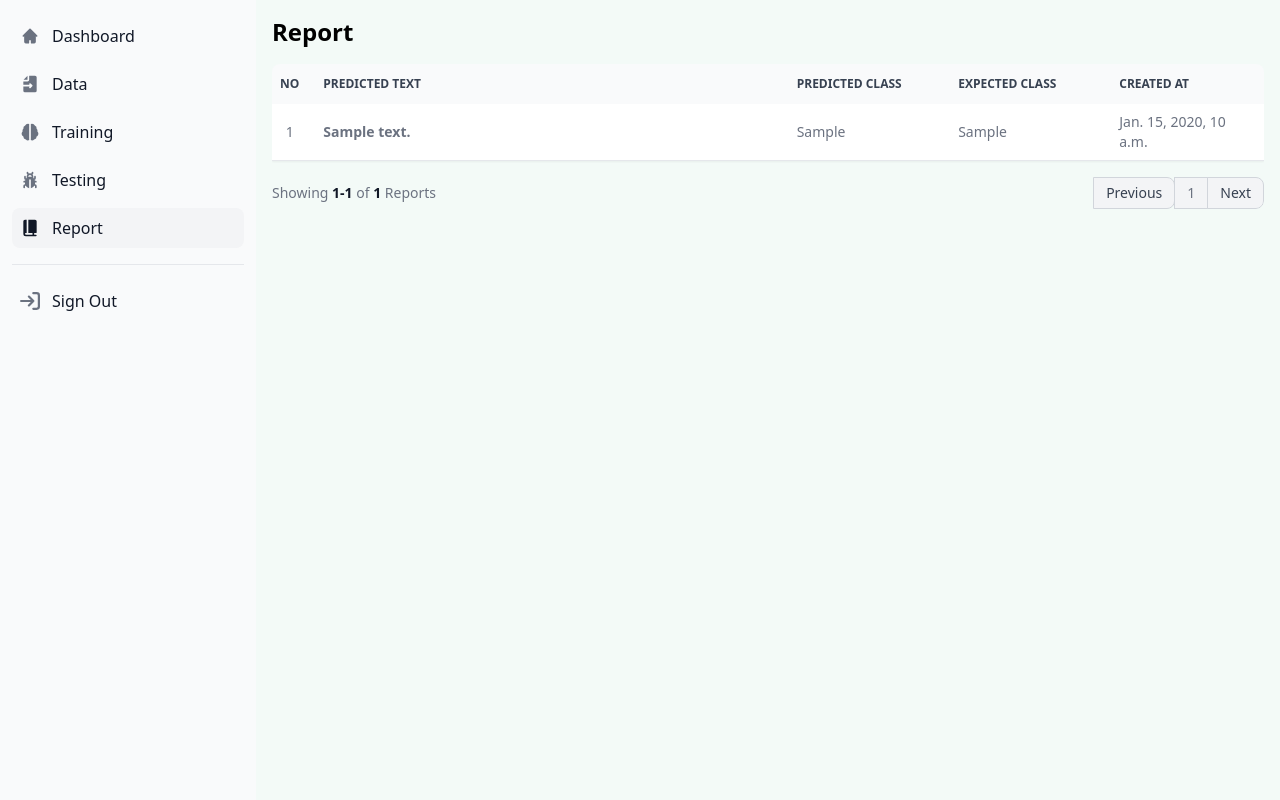
After one commit to putuwaw/thesis, a Django app: page /dashboard/report/ in a window 1280 px wide. The commit adds this page. Run offline with Django 5.2, Linux system fonts and the light colour scheme; a user stored in the database is signed in; tables that the repository leaves empty hold one stand-in row (values such as "Sample post"); some libraries are stand-ins or nearby versions.

Commit message:
feat: create report page on dashboard

```diff
--- /dev/null
+++ b/thesis/dashboard/templates/dashboard/report.html
@@ -0,0 +1,119 @@
+{% extends "_sidebar.html" %}
+
+{% block dashboard_content %}
+
+<h1 class="font-bold text-2xl pb-4">
+    Report
+</h1>
+
+<div class="relative overflow-x-auto sm:rounded-lg">
+    <table class="w-full shadow-sm text-sm text-left rtl:text-right text-gray-500 dark:text-gray-400">
+        <thead class="text-xs text-gray-700 uppercase bg-gray-50 dark:bg-gray-700 dark:text-gray-400">
+            <tr>
+                <th scope="col" class="w-14 py-3 px-2 text-center">
+                    No
+                </th>
+                <th scope="col" class="w-3/6 px-4 py-3">
+                    Predicted Text
+                </th>
+                <th scope="col" class="w-1/6 px-4 py-3">
+                    Predicted Class
+                </th>
+                <th scope="col" class="w-1/6 px-4 py-3">
+                    Expected Class
+                </th>
+                <th scope="col" class="w-1/6 px-4 py-3">
+                    Created At
+                </th>
+            </tr>
+        </thead>
+        <tbody>
+            {% for data in reports %}
+            <tr class="bg-white border-b dark:bg-gray-800 dark:border-gray-700 hover:bg-gray-50 dark:hover:bg-gray-600">
+                <td class="text-center py-2">
+                    <p>
+                        {{ forloop.counter0|add:show.start }}
+                    </p>
+                </td>
+                <th class="px-4 py-2 overflow-hidden">
+                    <p class="h-9 text-left flex items-center justify-start">
+                        {{ data.predicted_text|safe|truncatechars:150 }}
+                    </p>
+                </th>
+                <td class="px-4 py-2">
+                    <p>
+                        {{ data.predicted_class }}
+                    </p>
+                </td>
+                <td class="px-4 py-2">
+                    <p>
+                        {{ data.expected_class }}
+                    </p>
+                </td>
+                <td class="px-4 py-2">
+                    <p>
+                        {{ data.created_at }}
+                    </p>
+                </td>
+            </tr>
+            {% endfor %}
+        </tbody>
+    </table>
+    <nav class="flex items-center flex-column flex-wrap md:flex-row justify-between pt-4" aria-label="Table navigation">
+        <span
+            class="text-sm font-normal text-gray-500 dark:text-gray-400 mb-4 md:mb-0 block w-full md:inline md:w-auto">Showing
+            <span class="font-semibold text-gray-900 dark:text-white">{{ show.start }}-{{ show.end }}</span> of <span
+                class="font-semibold text-gray-900 dark:text-white">{{ show.total_data }}</span> Reports</span>
+        <ul class="inline-flex -space-x-px rtl:space-x-reverse text-sm h-8">
+            {% if show.previous %}
+            <li>
+                <a href="/dashboard/report?page={{ page_obj.number|add:" -1" }}"
+                    class="flex items-center justify-center px-3 h-8 leading-tight text-gray-500 bg-white border border-gray-300 rounded-e-lg hover:bg-gray-100 hover:text-gray-700 dark:bg-gray-800 dark:border-gray-700 dark:text-gray-400 dark:hover:bg-gray-700 dark:hover:text-white">Previous</a>
+            </li>
+            {% else %}
+            <li>
+                <p
+                    class="flex hover:cursor-text items-center justify-center px-3 h-8 leading-tight text-gray-700 bg-gray-100 border border-gray-300 rounded-e-lg dark:bg-gray-800 dark:border-gray-700 dark:text-gray-400">
+                    Previous</p>
+            </li>
+            {% endif %}
+            {% for item in pagination_list %}
+            {% if item == "..." %}
+            <li>
+                <a href="#"
+                    class="flex items-center justify-center px-3 h-8 leading-tight text-gray-500 bg-white border border-gray-300 hover:bg-gray-100 hover:text-gray-700 dark:bg-gray-800 dark:border-gray-700 dark:text-gray-400 dark:hover:bg-gray-700 dark:hover:text-white">
+                    {{ item }}</a>
+            </li>
+            {% else %}
+            <li>
+                <a href="/dashboard/report/?page={{ item }}"
+                    class="
+                            {% if page_obj.number == item %}
+                                bg-gray-100
+                            {% else %}
+                                bg-white
+                            {% endif %}
+
+                            flex items-center justify-center px-3 h-8 leading-tight text-gray-500 border border-gray-300 hover:bg-gray-100 hover:text-gray-700 dark:bg-gray-800 dark:border-gray-700 dark:text-gray-400 dark:hover:bg-gray-700 dark:hover:text-white">
+                    {{ item }}</a>
+            </li>
+            {% endif %}
+            {% endfor %}
+            {% if show.next %}
+            <li>
+                <a href="/dashboard/report?page={{ page_obj.number|add:" 1" }}"
+                    class="flex items-center justify-center px-3 h-8 leading-tight text-gray-500 bg-white border border-gray-300 rounded-e-lg hover:bg-gray-100 hover:text-gray-700 dark:bg-gray-800 dark:border-gray-700 dark:text-gray-400 dark:hover:bg-gray-700 dark:hover:text-white">Next</a>
+            </li>
+            {% else %}
+            <li>
+                <p
+                    class="flex hover:cursor-text items-center justify-center px-3 h-8 leading-tight text-gray-700 bg-gray-100 border border-gray-300 rounded-e-lg dark:bg-gray-800 dark:border-gray-700 dark:text-gray-400">
+                    Next</p>
+            </li>
+            {% endif %}
+
+        </ul>
+    </nav>
+</div>
+
+{% endblock dashboard_content %}
--- a/thesis/dashboard/urls.py
+++ b/thesis/dashboard/urls.py
@@ -7,4 +7,5 @@ urlpatterns = [
     path('data/', views.dashboard_data, name='dashboard-data'),
     path('training/', views.dashboard_training, name='dashboard-training'),
     path('testing/', views.dashboard_testing, name='dashboard-testing'),
+    path('report/', views.dashboard_report, name='dashboard-report'),
 ]
--- a/thesis/dashboard/views.py
+++ b/thesis/dashboard/views.py
@@ -1,9 +1,30 @@
-from django.shortcuts import render
-
-# Create your views here.
-from django.shortcuts import render
 from django.contrib.auth.decorators import login_required
 from django.core.handlers.wsgi import WSGIRequest
+from django.core.paginator import Paginator, Page
+from django.shortcuts import render
+from classification.models import ClassificationReport
+
+
+def _get_pagination_range(page_obj: Page):
+    current_page = page_obj.number
+    total_pages = page_obj.paginator.num_pages
+
+    if total_pages <= 5:
+        return list(range(1, total_pages + 1))
+    elif total_pages > 5:
+        if current_page <= 3:
+            # Show first 4 pages and last page
+            return list(range(1, 5)) + ["...", total_pages]
+        elif current_page >= total_pages - 2:
+            # Show first page, last 4 pages
+            return [1, "..."] + list(range(total_pages - 3, total_pages + 1))
+        else:
+            # Show first page, 3 pages around the current page, and last page
+            return (
+                [1, "..."]
+                + list(range(current_page - 1, current_page + 2))
+                + ["...", total_pages]
+            )
 
 
 @login_required
@@ -34,3 +55,27 @@ def dashboard_training(request: WSGIRequest):
 @login_required
 def dashboard_testing(request: WSGIRequest):
     return render(request, "dashboard/testing.html")
+
+
+@login_required
+def dashboard_report(request: WSGIRequest):
+    reports_list = ClassificationReport.objects.order_by("-created_at").all()
+    paginator = Paginator(reports_list, 10)
+    page_number = request.GET.get("page", 1)
+    page_obj: Page = paginator.page(page_number)
+    pagination_list = _get_pagination_range(page_obj)
+
+    ctx = {
+        "page_obj": page_obj,
+        "reports": page_obj.object_list,
+        "show": {
+            "start": page_obj.start_index(),
+            "end": page_obj.end_index(),
+            "range": list(range(page_obj.start_index(), page_obj.end_index() + 1)),
+            "total_data": reports_list.count(),
+            "previous": page_obj.has_previous(),
+            "next": page_obj.has_next(),
+        },
+        "pagination_list": pagination_list,
+    }
+    return render(request, "dashboard/report.html", context=ctx)
--- a/thesis/templates/_sidebar.html
+++ b/thesis/templates/_sidebar.html
@@ -20,8 +20,8 @@
         <ul class="space-y-2 font-medium">
             <li>
                 <a href="/dashboard/"
-                    class="flex items-center p-2 text-gray-900 rounded-lg dark:text-white hover:bg-gray-100 dark:hover:bg-gray-700 group">
-                    <svg class="flex-shrink-0 w-5 h-5 text-gray-500 transition duration-75 dark:text-gray-400 group-hover:text-gray-900 dark:group-hover:text-white"
+                    class="{% if request.path == '/dashboard/' %}bg-gray-100{% endif %} flex items-center p-2 text-gray-900 rounded-lg dark:text-white hover:bg-gray-100 dark:hover:bg-gray-700 group">
+                    <svg class="{% if request.path == '/dashboard/' %}text-gray-900{% endif %} flex-shrink-0 w-5 h-5 text-gray-500 transition duration-75 dark:text-gray-400 group-hover:text-gray-900 dark:group-hover:text-white"
                         aria-hidden="true" xmlns="http://www.w3.org/2000/svg" width="24" height="24" fill="currentColor"
                         viewBox="0 0 24 24">
                         <path fill-rule="evenodd"
@@ -34,8 +34,8 @@
             </li>
             <li>
                 <a href="/dashboard/data"
-                    class="flex items-center p-2 text-gray-900 rounded-lg dark:text-white hover:bg-gray-100 dark:hover:bg-gray-700 group">
-                    <svg class="flex-shrink-0 w-5 h-5 text-gray-500 transition duration-75 dark:text-gray-400 group-hover:text-gray-900 dark:group-hover:text-white"
+                    class="{% if request.path == '/dashboard/data/' %}bg-gray-100{% endif %} flex items-center p-2 text-gray-900 rounded-lg dark:text-white hover:bg-gray-100 dark:hover:bg-gray-700 group">
+                    <svg class="{% if request.path == '/dashboard/data/' %}text-gray-900{% endif %} flex-shrink-0 w-5 h-5 text-gray-500 transition duration-75 dark:text-gray-400 group-hover:text-gray-900 dark:group-hover:text-white"
                         aria-hidden="true" xmlns="http://www.w3.org/2000/svg" width="24" height="24" fill="currentColor"
                         viewBox="0 0 24 24">
                         <path fill-rule="evenodd"
@@ -48,8 +48,8 @@
             </li>
             <li>
                 <a href="/dashboard/training"
-                    class="flex items-center p-2 text-gray-900 rounded-lg dark:text-white hover:bg-gray-100 dark:hover:bg-gray-700 group">
-                    <svg class="flex-shrink-0 w-5 h-5 text-gray-500 transition duration-75 dark:text-gray-400 group-hover:text-gray-900 dark:group-hover:text-white"
+                    class="{% if request.path == '/dashboard/training/' %}bg-gray-100{% endif %} flex items-center p-2 text-gray-900 rounded-lg dark:text-white hover:bg-gray-100 dark:hover:bg-gray-700 group">
+                    <svg class="{% if request.path == '/dashboard/training/' %}text-gray-900{% endif %} flex-shrink-0 w-5 h-5 text-gray-500 transition duration-75 dark:text-gray-400 group-hover:text-gray-900 dark:group-hover:text-white"
                         aria-hidden="true" xmlns="http://www.w3.org/2000/svg" width="24" height="24" fill="currentColor"
                         viewBox="0 0 24 24">
                         <path
@@ -63,8 +63,8 @@
             </li>
             <li>
                 <a href="/dashboard/testing"
-                    class="flex items-center p-2 text-gray-900 rounded-lg dark:text-white hover:bg-gray-100 dark:hover:bg-gray-700 group">
-                    <svg class="flex-shrink-0 w-5 h-5 text-gray-500 transition duration-75 dark:text-gray-400 group-hover:text-gray-900 dark:group-hover:text-white"
+                    class="{% if request.path == '/dashboard/testing/' %}bg-gray-100{% endif %} flex items-center p-2 text-gray-900 rounded-lg dark:text-white hover:bg-gray-100 dark:hover:bg-gray-700 group">
+                    <svg class="{% if request.path == '/dashboard/testing/' %}text-gray-900{% endif %} flex-shrink-0 w-5 h-5 text-gray-500 transition duration-75 dark:text-gray-400 group-hover:text-gray-900 dark:group-hover:text-white"
                         aria-hidden="true" xmlns="http://www.w3.org/2000/svg" width="24" height="24" fill="currentColor"
                         viewBox="0 0 24 24">
                         <path
@@ -74,30 +74,43 @@
                     <span class="flex-1 ms-3 whitespace-nowrap">Testing</span>
                 </a>
             </li>
+            <li>
+                <a href="/dashboard/report"
+                    class="{% if request.path == '/dashboard/report/' %}bg-gray-100{% endif %} flex items-center p-2 text-gray-900 rounded-lg dark:text-white hover:bg-gray-100 dark:hover:bg-gray-700 group">
+                    <svg class="{% if request.path == '/dashboard/report/' %}text-gray-900{% endif %} flex-shrink-0 w-5 h-5 text-gray-500 transition duration-75 dark:text-gray-400 group-hover:text-gray-900 dark:group-hover:text-white"
+                        aria-hidden="true" xmlns="http://www.w3.org/2000/svg" width="24" height="24" fill="currentColor"
+                        viewBox="0 0 24 24">
+                        <path fill-rule="evenodd"
+                            d="M6 2a2 2 0 0 0-2 2v15a3 3 0 0 0 3 3h12a1 1 0 1 0 0-2h-2v-2h2a1 1 0 0 0 1-1V4a2 2 0 0 0-2-2h-8v16h5v2H7a1 1 0 1 1 0-2h1V2H6Z"
+                            clip-rule="evenodd" />
+                    </svg>
+                    <span class="flex-1 ms-3 whitespace-nowrap">Report</span>
+                </a>
+            </li>
 
         </ul>
         <ul class="pt-4 mt-4 space-y-2 font-medium border-t border-gray-200 dark:border-gray-700">
             <li>
-                <form method="post" action="{% url 'logout' %}">
+                <form method="post" action="{% url 'logout' %}" id="logoutForm"
+                    onclick="document.getElementById('logoutForm').submit();"
+                    class="hover:cursor-pointer hover:bg-gray-100">
                     {% csrf_token %}
                     <button type="submit"
-                            class="flex w-full items-center p-2 text-gray-900 rounded-lg dark:text-white hover:bg-gray-100 dark:hover:bg-gray-700 group">
-                            <svg class="flex-shrink-0 w-5 h-5 text-gray-500 transition duration-75 dark:text-gray-400 group-hover:text-gray-900 dark:group-hover:text-white"
+                        class="flex items-center p-2 text-gray-900 rounded-lg dark:text-white hover:bg-gray-100 dark:hover:bg-gray-700 group">
+                        <svg class="mr-3 flex-shrink-0 w-5 h-5 text-gray-500 transition duration-75 dark:text-gray-400 group-hover:text-gray-900 dark:group-hover:text-white"
                             aria-hidden="true" xmlns="http://www.w3.org/2000/svg" fill="none" viewBox="0 0 18 16">
                             <path stroke="currentColor" stroke-linecap="round" stroke-linejoin="round" stroke-width="2"
                                 d="M1 8h11m0 0L8 4m4 4-4 4m4-11h3a2 2 0 0 1 2 2v10a2 2 0 0 1-2 2h-3" />
                         </svg>
-                            <a  class="ms-3 whitespace-nowrap">
                         Sign Out
                     </button>
-                        </div>
                 </form>
             </li>
         </ul>
     </div>
 </aside>
 
-<div class="p-4 sm:ml-64">
+<div class="sm:ml-64">
     <div class="p-4">
         {% block dashboard_content %}
         {% endblock dashboard_content %}
```
Also changed, not shown: thesis/static/css/output.css. Lines whose indentation alone changed are shown as unchanged.
